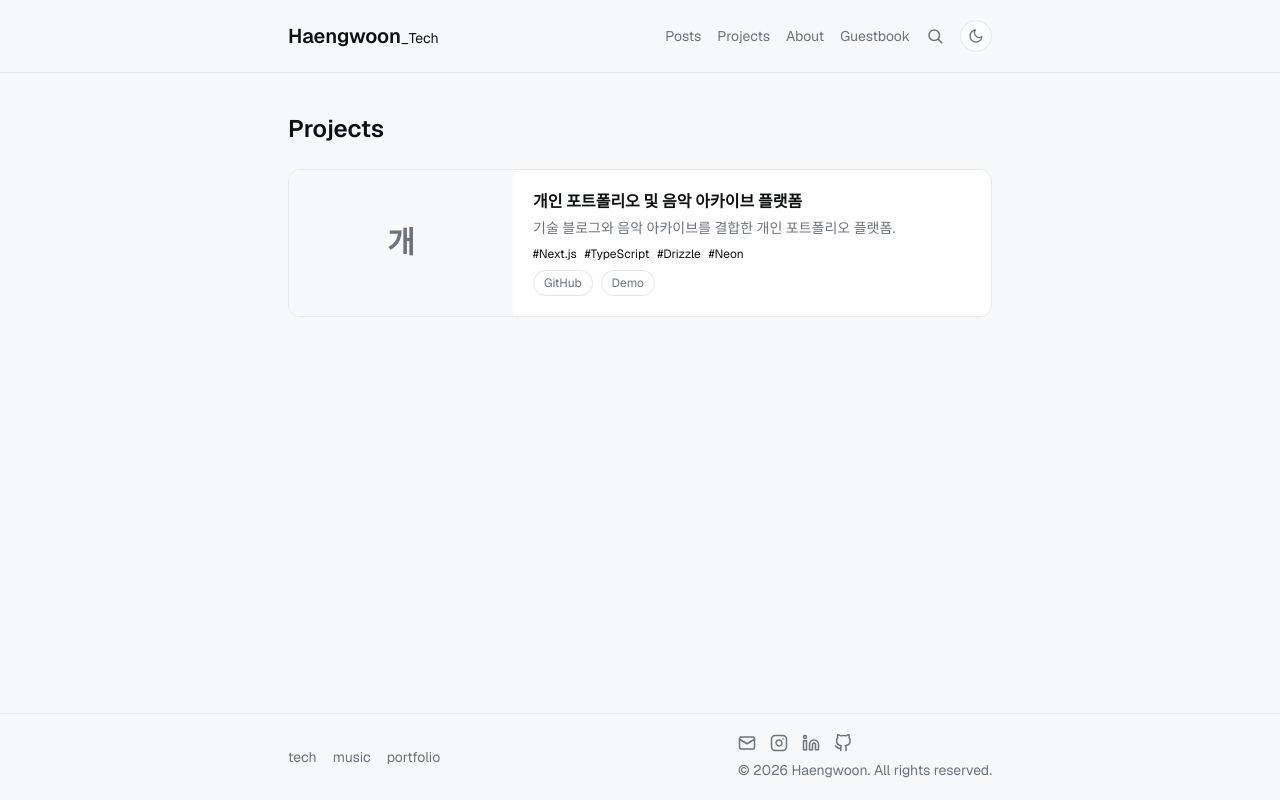
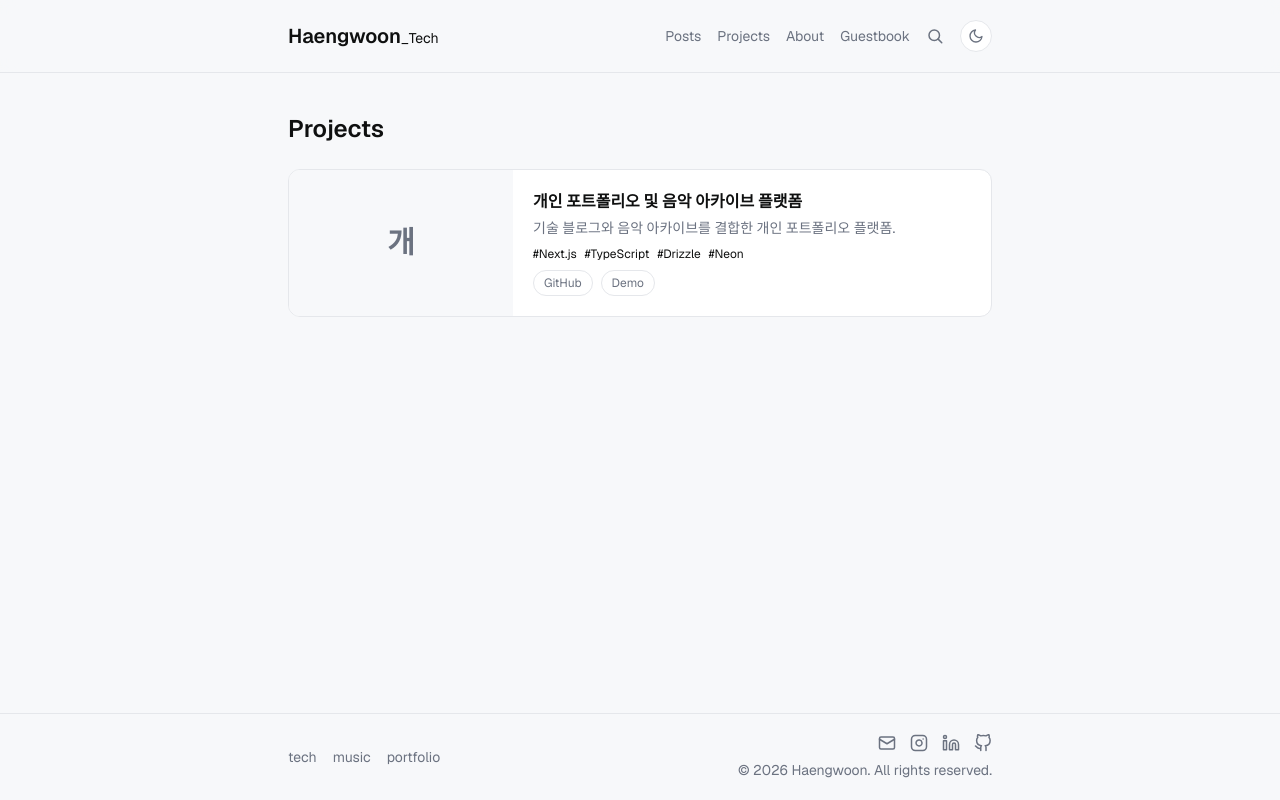
Before and after one commit to keemjongjin/haengwoon, a Next.js app: page /projects in a window 1280 px wide. Built offline with nearby package versions, Linux system fonts and the light colour scheme.

Commit message:
Right-align the footer's icon and copyright rows

```diff
--- a/components/common/Footer.tsx
+++ b/components/common/Footer.tsx
@@ -83,10 +83,11 @@ export function Footer() {
           </Link>
         </div>
 
-        {/* 오른쪽: 아이콘 줄이 위, 저작권 줄이 아래 — 두 줄 다 왼쪽 끝을 맞춘다(items-start).
+        {/* 오른쪽: 아이콘 줄이 위, 저작권 줄이 아래 — 두 줄 다 오른쪽 끝을 맞춘다(items-end),
+            이 블록 자체가 이미 footer 오른쪽 끝에 붙어 있으니 그 결과 오른쪽 정렬이 된다.
             저작권 문구는 평범해 보이지만 실은 /admin으로 가는 링크다 — 일부러 아무 표시
             (밑줄·색 변화)도 주지 않는다. 눈에 띄면 "숨긴" 의미가 없어진다. */}
-        <div className="flex flex-col items-start gap-2">
+        <div className="flex flex-col items-end gap-2">
           <div className="flex items-center gap-3.5">
             {SOCIAL.map(({ label, href, external, Icon }) => (
               <a
```
